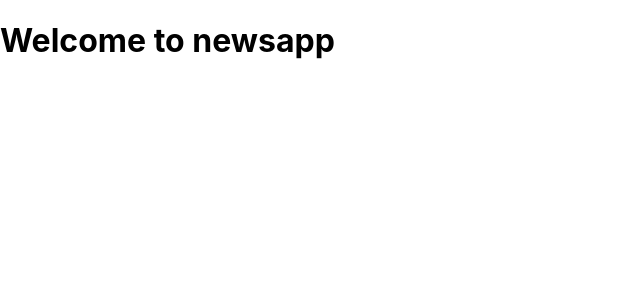
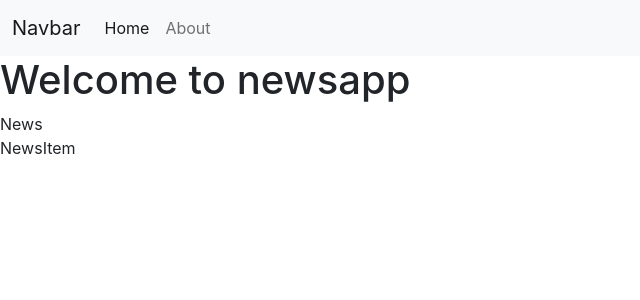
Before and after one commit to Siddhesh-Songire/newsapp, a React (Create React App) app: page / in a window 1280 px wide. Shown: the top 300 px of the page, without its empty margins (0-640 px from the left). Built offline with nearby package versions, Linux system fonts and the light colour scheme.

Commit message:
Added Bootstrap cdn and created components

```diff
--- a/public/index.html
+++ b/public/index.html
@@ -7,7 +7,7 @@
     <meta name="theme-color" content="#000000" />
     <meta
       name="description"
-      content="Web site created using create-react-app"
+      content="Get daily news updates here."
     />
     <link rel="apple-touch-icon" href="%PUBLIC_URL%/logo192.png" />
     <!--
@@ -24,7 +24,8 @@
       work correctly both with client-side routing and a non-root public URL.
       Learn how to configure a non-root public URL by running `npm run build`.
     -->
-    <title>React App</title>
+    <title>NewsMonkey App</title>
+    <link href="https://cdn.jsdelivr.net/npm/bootstrap@5.2.0/dist/css/bootstrap.min.css" rel="stylesheet" integrity="sha384-gH2yIJqKdNHPEq0n4Mqa/HGKIhSkIHeL5AyhkYV8i59U5AR6csBvApHHNl/vI1Bx" crossorigin="anonymous">
   </head>
   <body>
     <noscript>You need to enable JavaScript to run this app.</noscript>
@@ -39,5 +40,7 @@
       To begin the development, run `npm start` or `yarn start`.
       To create a production bundle, use `npm run build` or `yarn build`.
     -->
+    <script src="https://cdn.jsdelivr.net/npm/@popperjs/core@2.11.5/dist/umd/popper.min.js" integrity="sha384-Xe+8cL9oJa6tN/veChSP7q+mnSPaj5Bcu9mPX5F5xIGE0DVittaqT5lorf0EI7Vk" crossorigin="anonymous"></script>
+<script src="https://cdn.jsdelivr.net/npm/bootstrap@5.2.0/dist/js/bootstrap.min.js" integrity="sha384-ODmDIVzN+pFdexxHEHFBQH3/9/vQ9uori45z4JjnFsRydbmQbmL5t1tQ0culUzyK" crossorigin="anonymous"></script>
   </body>
 </html>
--- a/src/App.js
+++ b/src/App.js
@@ -2,12 +2,17 @@
 
 // RCC
 import React, { Component } from 'react'
+import Navbar from './components/Navbar';
+import News from './components/News';
+// import NewsItem from './components/NewsItem';
 
 export default class App extends Component {
   render() {
     return (
       <div>
+        <Navbar/>
         <h1> Welcome to newsapp</h1>
+        <News/>
       </div>
     )
   }
--- /dev/null
+++ b/src/components/Navbar.js
@@ -0,0 +1,40 @@
+import React, { Component } from "react";
+
+export default class Navbar extends Component {
+  render() {
+    return (
+      <nav className="navbar navbar-expand-lg bg-light">
+        <div className="container-fluid">
+          <a className="navbar-brand" href="/">
+            Navbar
+          </a>
+          <button
+            className="navbar-toggler"
+            type="button"
+            data-bs-toggle="collapse"
+            data-bs-target="/navbarSupportedContent"
+            aria-controls="navbarSupportedContent"
+            aria-expanded="false"
+            aria-label="Toggle navigation"
+          >
+            <span className="navbar-toggler-icon" />
+          </button>
+          <div className="collapse navbar-collapse" id="navbarSupportedContent">
+            <ul className="navbar-nav me-auto mb-2 mb-lg-0">
+              <li className="nav-item">
+                <a className="nav-link active" aria-current="page" href="/">
+                  Home
+                </a>
+              </li>
+              <li className="nav-item">
+                <a className="nav-link" href="/">
+                  About
+                </a>
+              </li>
+            </ul>
+          </div>
+        </div>
+      </nav>
+    );
+  }
+}
--- /dev/null
+++ b/src/components/News.js
@@ -0,0 +1,13 @@
+import React, { Component } from 'react'
+import NewsItem from './NewsItem'
+
+export default class News extends Component {
+  render() {
+    return (
+      <div>News
+      <NewsItem/>
+      </div>
+
+    )
+  }
+}
--- /dev/null
+++ b/src/components/NewsItem.js
@@ -0,0 +1,11 @@
+import React, { Component } from 'react'
+
+export class NewsItem extends Component {
+  render() {
+    return (
+      <div>NewsItem</div>
+    )
+  }
+}
+
+export default NewsItem
```
